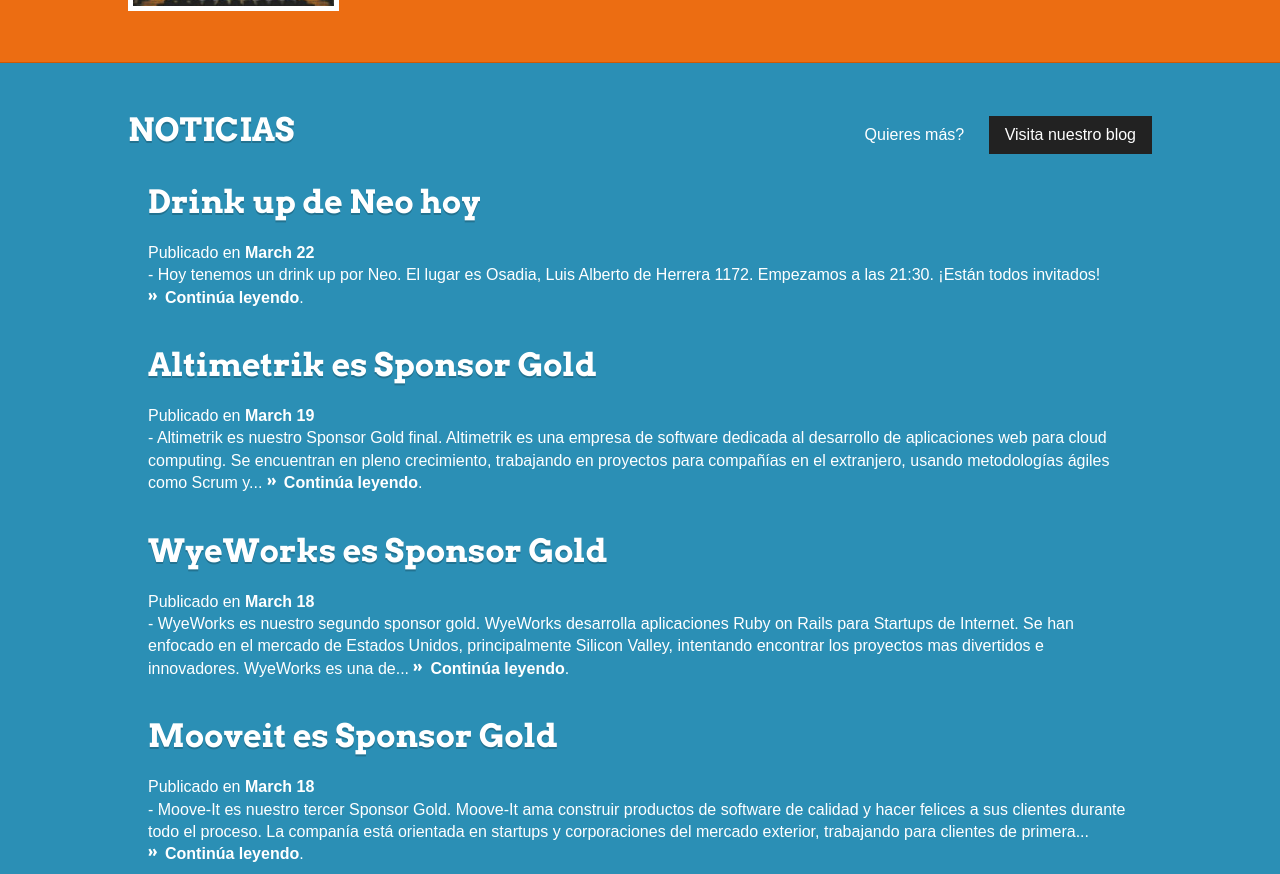
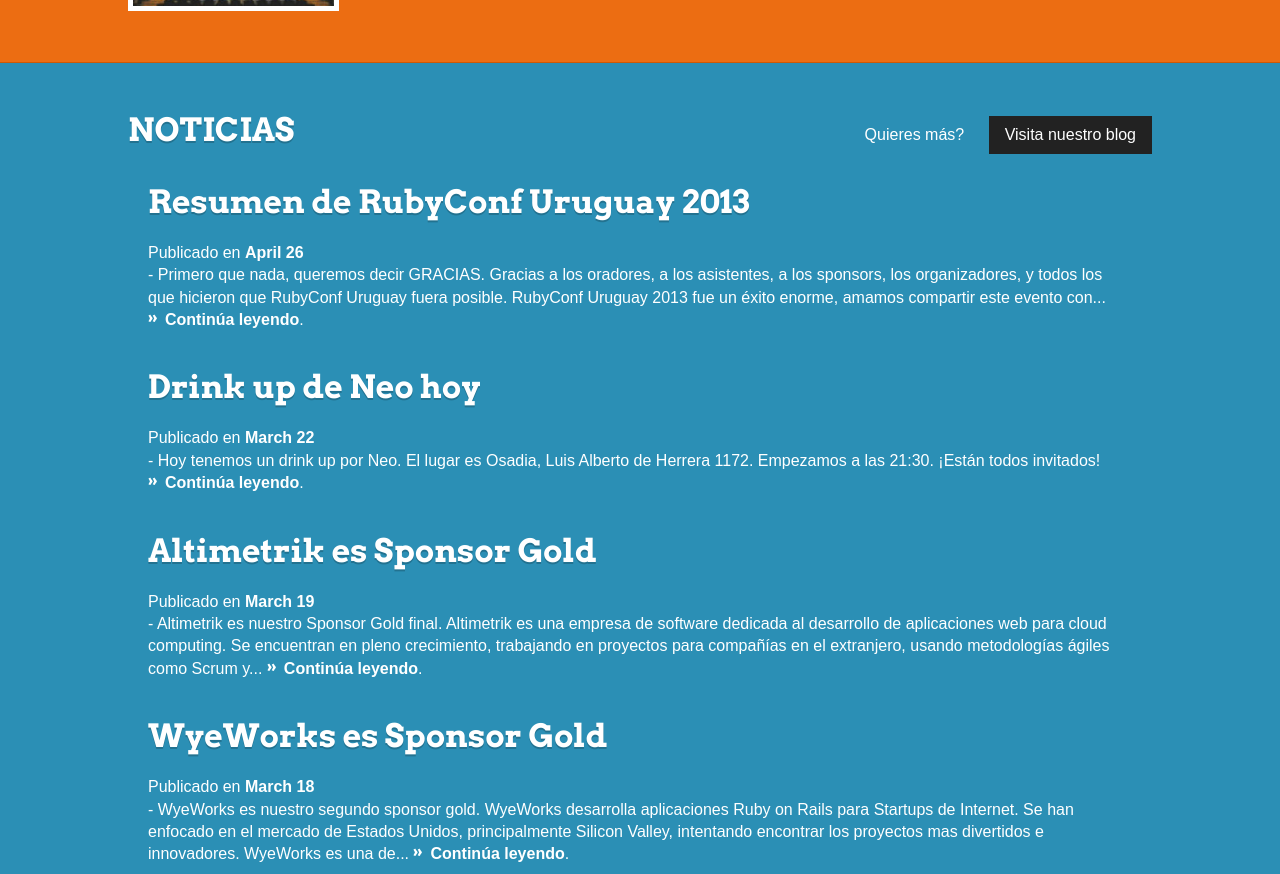
Before and after one commit to rubyconfuruguay/rubyconfuruguay-2013, a Jekyll site: the page built from index_es.html, in a window 1280 px wide and 1400 px high, scrolled down 761 px, cut to the strip 78-952 px from the top of the window. Built offline with Jekyll 4.4.1, drawn with Linux system fonts in a browser that asks for light colours; nearby versions of some CDN libraries; Markdown is read by kramdown in place of the engine named in the settings.

Commit message:
Adds summary video posts

```diff
--- /dev/null
+++ b/_posts/2013-04-26-rubyconf-uruguay-2013-summary-es.markdown
@@ -0,0 +1,16 @@
+---
+layout: post
+title: Resumen de RubyConf Uruguay 2013
+lang: es
+author: Fernando Briano
+---
+Primero que nada, queremos decir **GRACIAS**. Gracias a los oradores, a los asistentes, a los sponsors, los organizadores, y todos los que hicieron que RubyConf Uruguay fuera posible. RubyConf Uruguay 2013 fue un &eacute;xito enorme, amamos compartir este evento con la comunidad.
+
+Grabamos todas las charlas y las estamos subiendo para que todos las puedan ver y compartirlas. Vamos a empezar a publicarlas en el blog as&iacute; que [s&iacute;gannos en Twitter](https://twitter.com/rubyconfuruguay) y est&eacute;n atentos para ver los nuevos videos que vayan saliendo.
+
+Mientras tanto, ac&aacute; les dejamos un video corto que resume los dos grandes d&iacute;as que tuvimos en RubyConf Uruguay 2013:
+<div style="text-align:center">
+    <iframe width="560" height="315" src="http://www.youtube.com/embed/FCZs6Ijnyx8" frameborder="0" allowfullscreen></iframe>
+</div>
+
+V&eacute;anlo, comp&aacute;rtanlo y rememoren el evento con otros Rubistas :)
--- a/index.html
+++ b/index.html
@@ -9,7 +9,7 @@
         <h1 class="primary">Regional conference about Ruby, Rails and Agile</h1>
         <p><strong>March 22&ndash;23, 2013. Montevideo, Uruguay</strong></p>
 
-        <p>RubyConf Uruguay will be a single-track conference aimed at developers who want to learn about or get up-to-date on topics such as Ruby, Ruby on Rails, Sinatra, Testing, SCRUM, JavaScript, SQL vs NoSQL, and more.</p>
+        <p>RubyConf Uruguay is a single-track conference aimed at developers who want to learn about or get up-to-date on topics such as Ruby, Ruby on Rails, Sinatra, Testing, SCRUM, JavaScript, SQL vs NoSQL, and more.</p>
 
         <a href="http://rubyconfuy2013.eventbrite.com/" class="btn secondary">Register</a>
     </div>
@@ -20,7 +20,7 @@
         <h1 class="primary">When and where</h1>
 
         <div class="info">
-            <p>March 22nd and 23rd at Torre de las Telecomunicaciones auditorium, Montevideo, Uruguay. These will be two intensive days of learning and exchange with the attendees and speakers, so mark your calendars!</p>
+            <p>March 22nd and 23rd at Torre de las Telecomunicaciones auditorium, Montevideo, Uruguay. These were two intensive days of learning and exchange with the attendees and speakers.</p>
 
             <ul class="directions hidden">
                 <li><a href="#">How to get there from the airport</a></li>
```
Also changed, not shown: _posts/2013-04-26-rubyconf-uruguay-2013-summary-en.markdown (added, +16 -0 lines).
